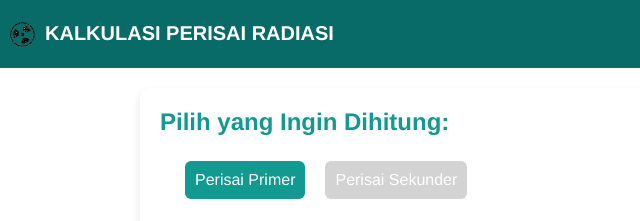
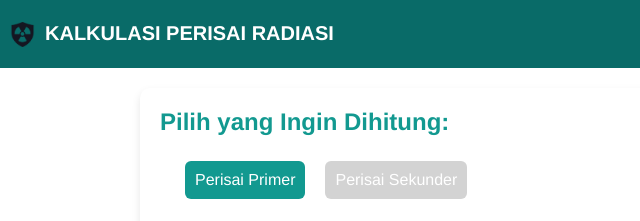
Before and after one commit to Wannn05/kpr, a plain HTML site: page primer.html in a window 1280 px wide. Shown: the top 221 px of the page, 0-640 px from the left. Drawn offline with Linux system fonts and the light colour scheme.

Commit message:
Update primer.html

```diff
--- a/primer.html
+++ b/primer.html
@@ -11,7 +11,7 @@
 
     <header>
     <div class="logo">
-      <img class="logo-img" src="assets/foto/logo.png" alt="Logo">
+      <img class="logo-img" src="assets/foto/logo1.png" alt="Logo">
       <h1 class="logo-title">KALKULASI PERISAI RADIASI</h1>
     </div>
 
```
